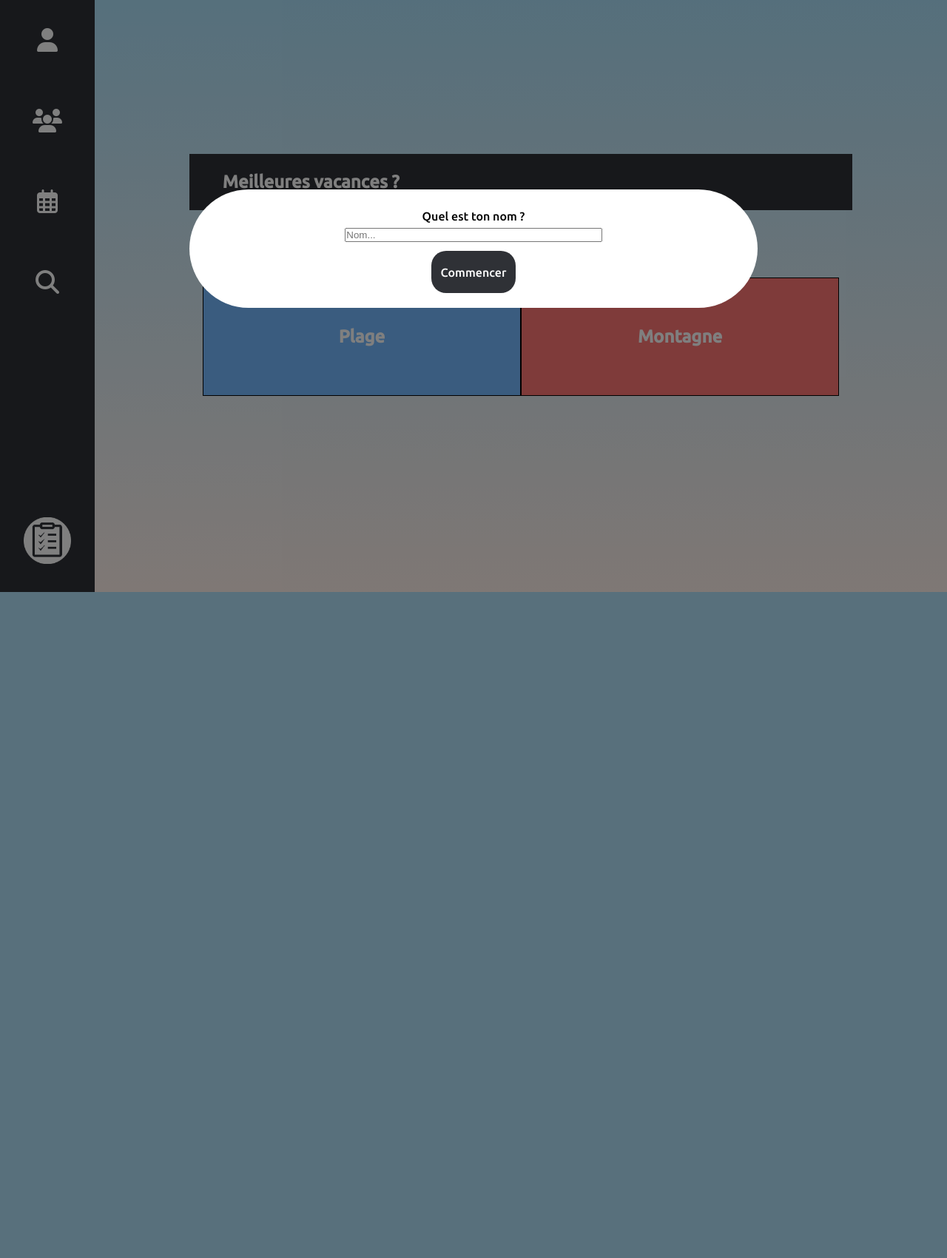
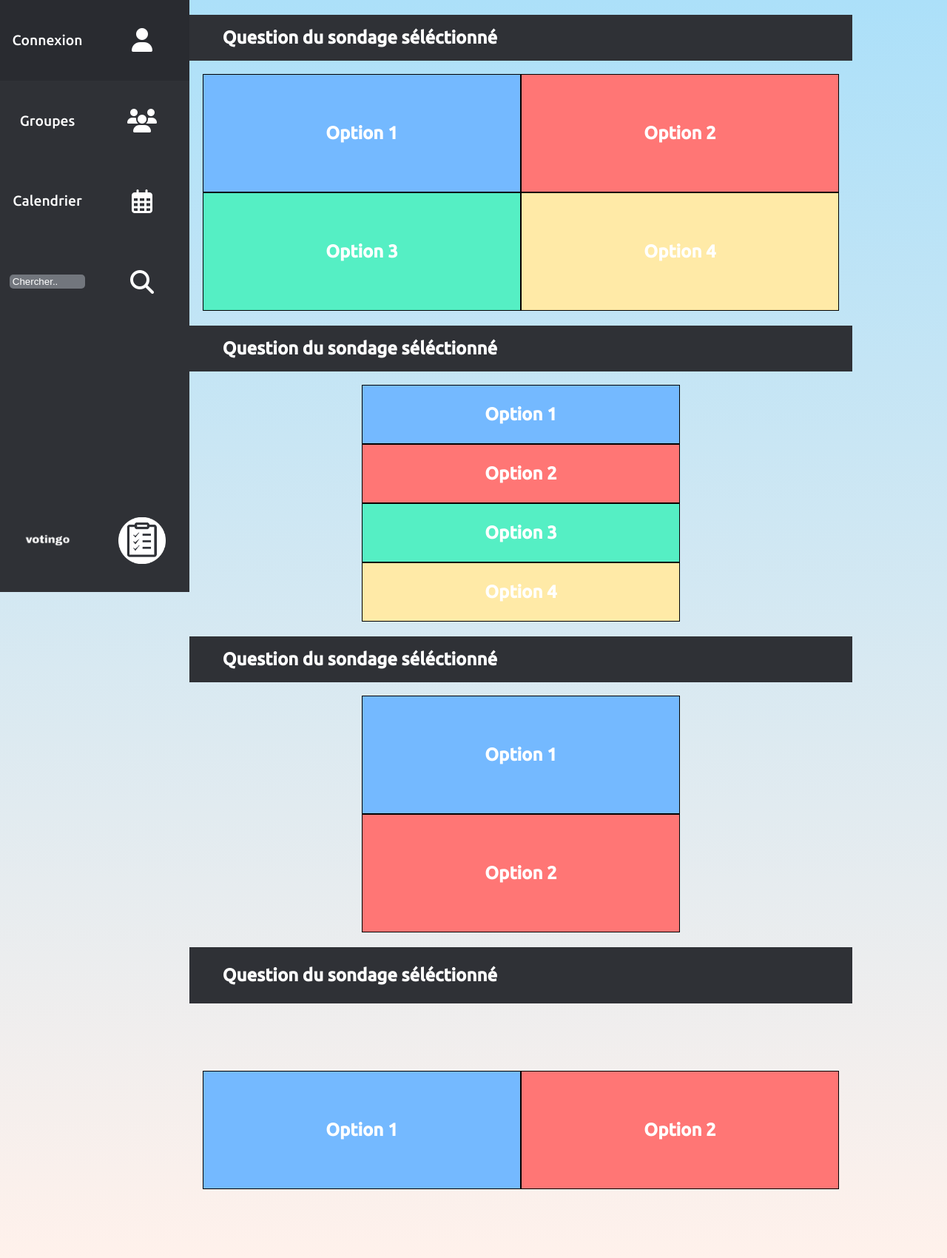
Before and after one commit to IIM-Creative-Technology/html-css-Nispeon, a PHP site: page /poll.php in a window 1280 px wide. Shown: the whole page at 74% size. Before the commit the page ends 800 px from the top, so only its background shows below. Run offline with PHP 8.4, Linux system fonts and the light colour scheme; some libraries are stand-ins or nearby versions.

Commit message:
retour au bon commit a noter

```diff
--- a/css/stylePoll.css
+++ b/css/stylePoll.css
@@ -8,29 +8,16 @@
     width: 100%;
 }
 
-.pollBody main > p {
-    position: fixed;
-    top: 10px;
-    right: 10px;
-    font-family: 'Ubuntu', sans-serif;
-    font-size: xx-large;
-    margin: 2%;
-    background-color: #2f3136;
-    color: white;
-    border-radius: 5px;
-}
-
 .pollVote {
     width: 70%;
-    margin: 26vH auto 20px 20%;
+    margin: 20px auto 20px 20%;
     height: 50vH;
     flex-direction: column;
     display: flex;
     font-family: 'Ubuntu', sans-serif;
-    transition: ease-in-out 0.3s;
 }
 
-.pollVote .option {
+.pollVote a {
     text-decoration: none;
     color: #2f3136;
 }
@@ -63,15 +50,15 @@
     align-items: center;
 }
 
-.pollChoices.oneColumn .option:nth-child(odd) {
+.pollChoices.oneColumn a:nth-child(odd) {
     transform-origin: center;
 }
 
-.pollChoices.oneColumn .option:nth-child(even) {
+.pollChoices.oneColumn a:nth-child(even) {
     transform-origin: center;
 }
 
-.pollVote .option {
+.pollVote a {
     border: 1px black solid;
     width: 48%;
     height: 20vH;
@@ -79,13 +66,12 @@
     align-items: center;
     justify-content: center;
     transition: 0.2s;
-    color: white;
-    cursor: pointer;
+    color: white
     /* background-image: linear-gradient(to top, #d5d4d0 0%, #d5d4d0 1%, #eeeeec 31%, #efeeec 75%, #e9e9e7 100%); */
 
 }
 
-.pollVote .option:hover {
+.pollVote a:hover {
     transform: scale(1.2);
     position: relative;
     z-index: 10;
@@ -96,117 +82,50 @@
     width: 100%;
 }
 
-.pollChoices .option:nth-child(odd) {
+.pollChoices a:nth-child(odd) {
     transform-origin: right;
 }
 
-.pollChoices .option:nth-child(even) {
+.pollChoices a:nth-child(even) {
     transform-origin: left;
 }
 
-.pollChoices .option:nth-child(1n) {
+.pollChoices a:nth-child(1n) {
     background-color: #74b9ff;
 }
 
-.pollChoices .option:nth-child(1n):hover {
+.pollChoices a:nth-child(1n):hover {
     background-color: #3498db;
 }
 
-.pollChoices .option:nth-child(2n) {
+.pollChoices a:nth-child(2n) {
     background-color: #ff7675;
 }
-.pollChoices .option:nth-child(2n):hover {
+.pollChoices a:nth-child(2n):hover {
     background-color: #e74c3c;
 }
 
-.pollChoices .option:nth-child(3n) {
+.pollChoices a:nth-child(3n) {
     background-color: #55efc4;
 }
 
-.pollChoices .option:nth-child(3n):hover {
+.pollChoices a:nth-child(3n):hover {
     background-color: #2ecc71;
 }
 
-.pollChoices .option:nth-child(4n) {
+.pollChoices a:nth-child(4n) {
     background-color: #ffeaa7;
 }
 
-.pollChoices .option:nth-child(4n):hover {
+.pollChoices a:nth-child(4n):hover {
     background-color: #f1c40f;
-}
-
-.popup {
-    width: 100%;
-    height: 100vH;
-    background-color: rgba(0,0,0,0.5);
-    z-index: 20;
-    position: fixed;
-    transition: 0.5s;
-}
-
-.popform {
-    margin: auto;
-    height: 20vH;
-    margin-top: 20%;
-    background-color: white;
-    width: 60%;
-    display: flex;
-    justify-content: center;
-    align-items: center;
-    border-radius: 100px;
-    transition: 0.7s;
-}
-
-.gone {
-    margin-top: 5%;
-    opacity: 0;
-}
-
-.popup form {
-
-    display: flex;
-    flex-direction: row;
-    flex-wrap: wrap;
-    align-items: center;
-    text-align: center;
-    line-height: 200%;
-    font-family: 'Ubuntu', sans-serif;
-
-}
-
-.popup form label {
-    width: 100%;
-}
-
-.namae {
-    width: 85%;
-    margin: auto;
-    outline: none;
-}
-.namae[data-state="valid"] {
-    border-color: hsl(120, 76%, 50%);
-}
-
-.namae[data-state="invalid"] {
-    border-color: hsl(0, 76%, 50%);
-}
-
-.popup form .sub {
-    margin: auto;
-    margin-top: 3%;
-    border-radius: 20px;
-    padding: 3%;
-    font-family: 'Ubuntu', sans-serif;
-    color: white;
-    background-color: #2f3136;
-    cursor: pointer;
 }
 
 @media screen and (max-width: 660px) {
 
     .pollVote {
         width: 75%;
-        margin: 40% 0 2% auto;
+        margin: 5% 0 2% auto;
     }
 
     .pollChoices a {
--- a/js/pollScript.js
+++ /dev/null
@@ -1,166 +0,0 @@
-let polls = [
-
-    poll1 = [
-        question = "Meilleures vacances ?",
-        answers = [
-            {choice : 'Plage', isRight : true},
-            {choice : 'Montagne', isRight : false},
-        ],
-    ],
-
-    poll2 = [
-        question = 'Meilleure couleur ?',
-        answers = [
-            {choice : 'Bleu', isRight : false},
-            {choice : 'Rouge', isRight : false},
-            {choice : 'Vert', isRight : true},
-            {choice : 'Jaune', isRight : false},
-        ],
-    ],
-
-    poll3 = [
-        question = 'Meilleur axe de l\'IIM ?',
-        answers = [
-            {choice : 'DW', isRight : true},
-            {choice : 'Créa', isRight : false},
-            {choice : 'JV', isRight : false},
-            {choice : '3D', isRight : false},
-            {choice : 'CDEB', isRight : false},
-        ],
-    ],
-
-];
-
-
-let pollSelec = 0;
-
-let score = 0;
-
-let username = " ";
-
-
-window.addEventListener('load', popup);
-
-document.querySelector(".sub").addEventListener('click', getname);
-
-
-
-
-function popup() {
-
-    let shown = document.getElementById("pf").className;
-
-    if (shown == "popform gone") {
-
-        document.getElementById("pf").className = "popform";
-    } else {
-
-        document.getElementById("pf").className = "popform gone";
-
-        document.querySelector(".popup").style.visibility = "hidden";
-    }
-
-}
-
-const input = document.querySelector('.namae');
-
-input.addEventListener('input', evt => {
-    const value = input.value
-
-    if (!value) {
-        input.dataset.state = ''
-        return
-    }
-
-    const trimmed = value.trim()
-
-    if (trimmed) {
-        input.dataset.state = 'valid'
-    } else {
-        input.dataset.state = 'invalid'
-    }
-});
-
-function getname() {
-
-    username = document.querySelector(".namae").value;
-
-    if (username.trim() == "") {
-        alert('Choisis un nom');
-    } else {
-
-        document.querySelector("#topname").innerHTML = username.trim();
-        console.log(username);
-        popup();
-
-    }
-
-}
-
-
-
-
-
-function displayPoll(polls, selecP) {
-
-
-
-    let section = document.createElement('section');
-
-    section.className = "pollVote";
-
-    let titleDiv = document.createElement('div');
-
-    titleDiv.className = "pollTitle";
-    titleDiv.innerHTML = "<h1>" + polls[selecP][0] + "</h1>";
-
-    let space = document.createElement('div');
-
-    if(polls[selecP][1].length <= 4) {
-        space.className = "pollChoices";
-    } else {
-        space.className = "pollChoices oneColumn";
-    }
-
-
-
-    document.querySelector("main").appendChild(section);
-    document.querySelector(".pollVote").appendChild(titleDiv);
-    document.querySelector(".pollVote").appendChild(space);
-
-
-
-    for (let i = 0; i < polls[selecP][1].length; i++) {
-
-        let newDiv = document.createElement('div');
-        newDiv.innerHTML = "<h2>" + polls[selecP][1][i]['choice'] + "</h2>";
-        newDiv.className = "option";
-        newDiv.setAttribute('data-valid', polls[selecP][1][i]['isRight']);
-        document.querySelector(".pollChoices").appendChild(newDiv);
-
-        document.getElementsByClassName("option")[i].addEventListener('click', function() {
-
-            let rep = this.getAttribute("data-valid");
-
-            if(rep == "true") {
-
-                score++;
-
-            }
-
-            console.log(score);
-
-            document.querySelector(".pollVote").remove();
-
-            displayPoll(polls, pollSelec);
-
-        });
-    }
-
-
-    pollSelec++;
-
-
-};
-
-displayPoll(polls, pollSelec);
--- a/poll.php
+++ b/poll.php
@@ -14,28 +14,139 @@
 
         <main>
 
-            <div class="popup">
+            <section class="pollVote">
 
-                <div class="popform gone" id="pf">
-                    <form>
+                <div class="pollTitle">
+                    <h1>Question du sondage séléctionné</h1>
+                </div>
 
-                    <label>Quel est ton nom ?</label>
-                    <input type="text" class="namae" placeholder="Nom..." maxlength="12">
+                <div class="pollChoices">
 
-                    <div type="submit" class="sub">Commencer</div>
+                    <a href="results.php">
 
-                    </form>
+                        <h2>Option 1</h2>
+
+                    </a>
+
+                    <a href="results.php">
+
+                        <h2>Option 2</h2>
+
+                    </a>
+
+                    <a href="results.php">
+
+                        <h2>Option 3</h2>
+
+                    </a>
+
+                    <a href="results.php">
+
+                        <h2>Option 4</h2>
+
+                    </a>
+
                 </div>
 
 
 
+            </section>
 
-            </div>
+            <section class="pollVote">
 
-            <p id="topname"></p>
+                <div class="pollTitle">
+                    <h1>Question du sondage séléctionné</h1>
+                </div>
+
+                <div class="pollChoices oneColumn">
+
+                    <a href="results.php">
+
+                        <h2>Option 1</h2>
+
+                    </a>
+
+                    <a href="results.php">
+
+                        <h2>Option 2</h2>
+
+                    </a>
+
+                    <a href="results.php">
+
+                        <h2>Option 3</h2>
+
+                    </a>
+
+                    <a href="results.php">
+
+                        <h2>Option 4</h2>
+
+                    </a>
+
+                </div>
+
+
+
+            </section>
+
+            <section class="pollVote">
+
+                <div class="pollTitle">
+                    <h1>Question du sondage séléctionné</h1>
+                </div>
+
+                <div class="pollChoices oneColumn">
+
+                    <a href="results.php">
+
+                        <h2>Option 1</h2>
+
+                    </a>
+
+                    <a href="results.php">
+
+                        <h2>Option 2</h2>
+
+                    </a>
+
+
+                </div>
+
+
+
+            </section>
+
+            <section class="pollVote">
+
+                <div class="pollTitle">
+                    <h1>Question du sondage séléctionné</h1>
+                </div>
+
+                <div class="pollChoices">
+
+                    <a href="results.php">
+
+                        <h2>Option 1</h2>
+
+                    </a>
+
+                    <a href="results.php">
+
+                        <h2>Option 2</h2>
+
+                    </a>
+
+
+                </div>
+
+
+
+            </section>
+
 
         </main>
 
-    <script src="js/pollScript.js"></script>
+
     </body>
 </html>
```
Also changed, not shown: index.php (+11 -11 lines), saves/pollLayout1x2.txt (+4 -4 lines), saves/pollLayout1xN.txt (+10 -8 lines), saves/pollLayout2x1.txt (+4 -5 lines), saves/pollLayout2x2.txt (+8 -9 lines).
